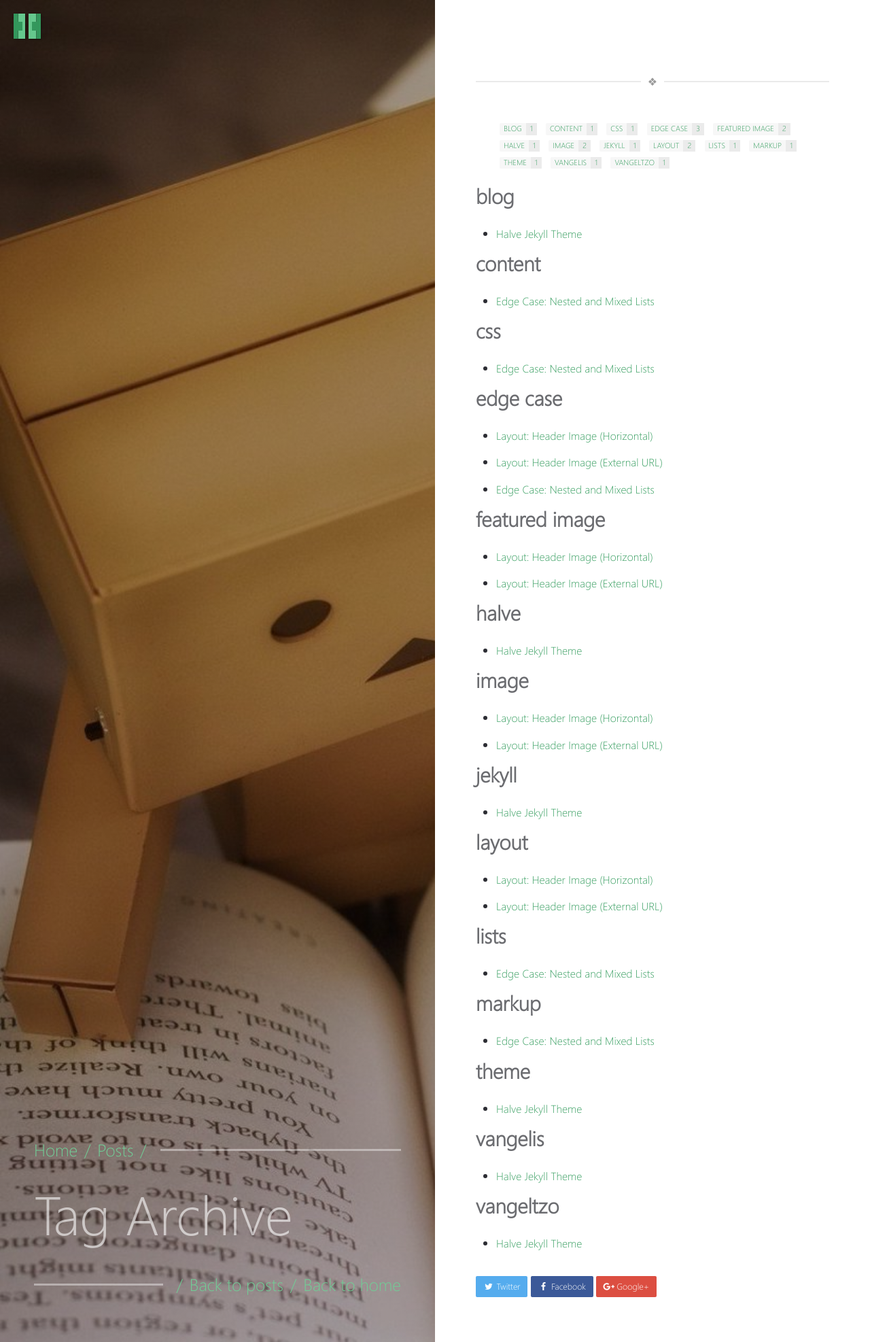
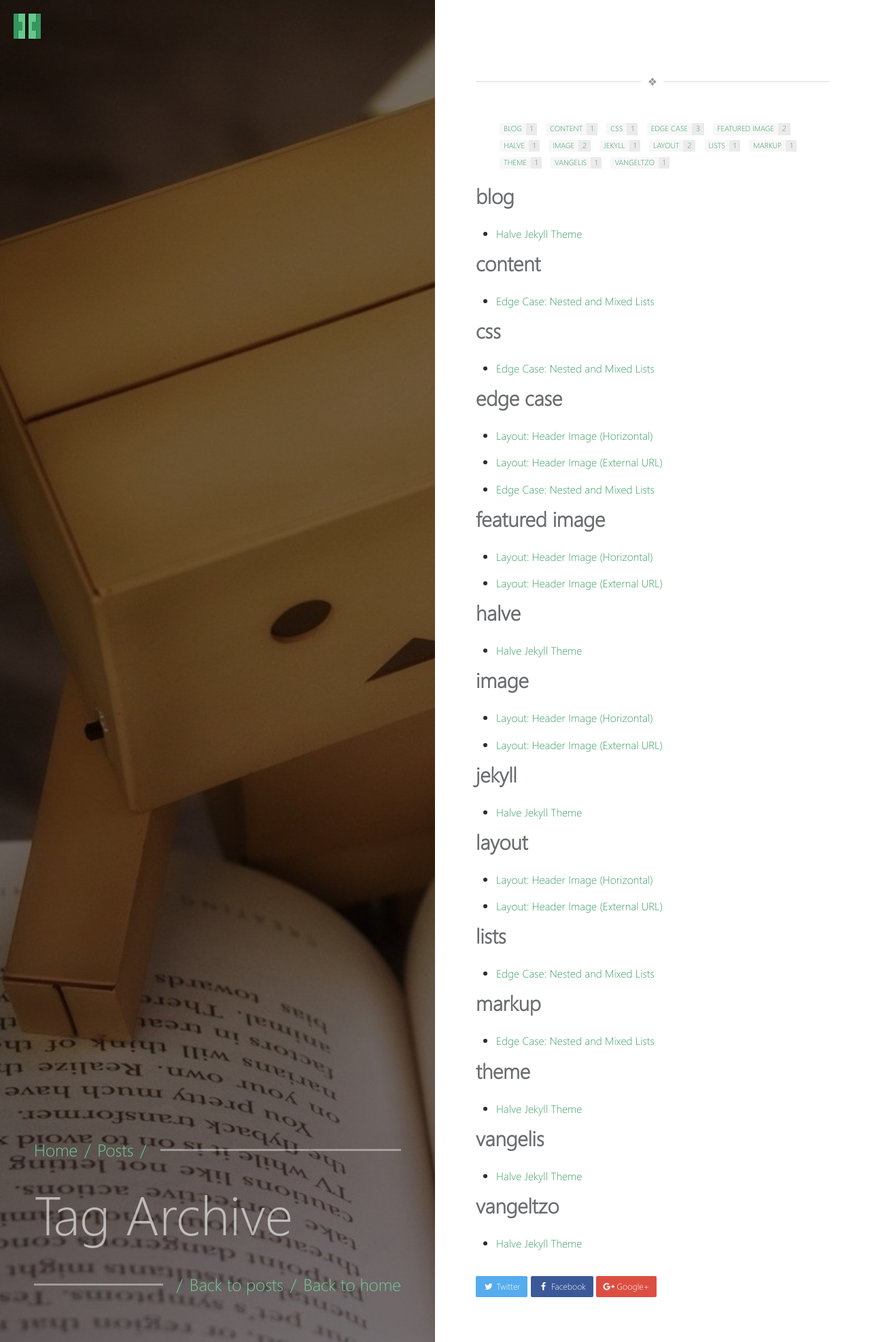
Before and after one commit to misterharsh/misterharsh.github.io, a Jekyll site: the page built from _pages/tags.md, in a window 1280 px wide. Shown: the whole page at 68% size. Built offline with Jekyll 4.4.1, drawn with Linux system fonts in a browser that asks for light colours.

Commit message:
changing pictures

```diff
--- a/_includes/head.html
+++ b/_includes/head.html
@@ -66,13 +66,13 @@
   </style>
   {% else %}
   <style type="text/css">
-    #posts.inner-post-page .block-left {background: linear-gradient(rgba(0, 0, 0, 0.3), rgba(0, 0, 0, 0.3)), url({{ site.url }}/{{ site.background.default-post }}) no-repeat;background-size: cover;}
+    #posts.inner-post-page .block-left {background: linear-gradient(rgba(0, 0, 0, 0.5), rgba(0, 0, 0, 0.5)), url({{ site.url }}/{{ site.background.default-post }}) no-repeat;background-size: cover;}
   </style>
   {% endif %}
 
   <!-- Left Block Images for Home and Pages -->
   <style type="text/css">
-    #posts .block-left {background: linear-gradient(rgba(0, 0, 0, 0.3), rgba(0, 0, 0, 0.3)), url({{ site.url }}/{{ site.background.post-list }}) no-repeat;background-size: cover, cover;}
+    #posts .block-left {background: linear-gradient(rgba(0, 0, 0, 0.5), rgba(0, 0, 0, 0.5)), url({{ site.url }}/{{ site.background.post-list }}) no-repeat;background-size: cover, cover;}
     .block-left {background: linear-gradient(rgba(0,0,0,0.3), rgba(0,0,0,0.3)), url({{ site.url }}/{{ site.background.homepage }}) no-repeat;background-size: cover;}
   </style>
 
```
